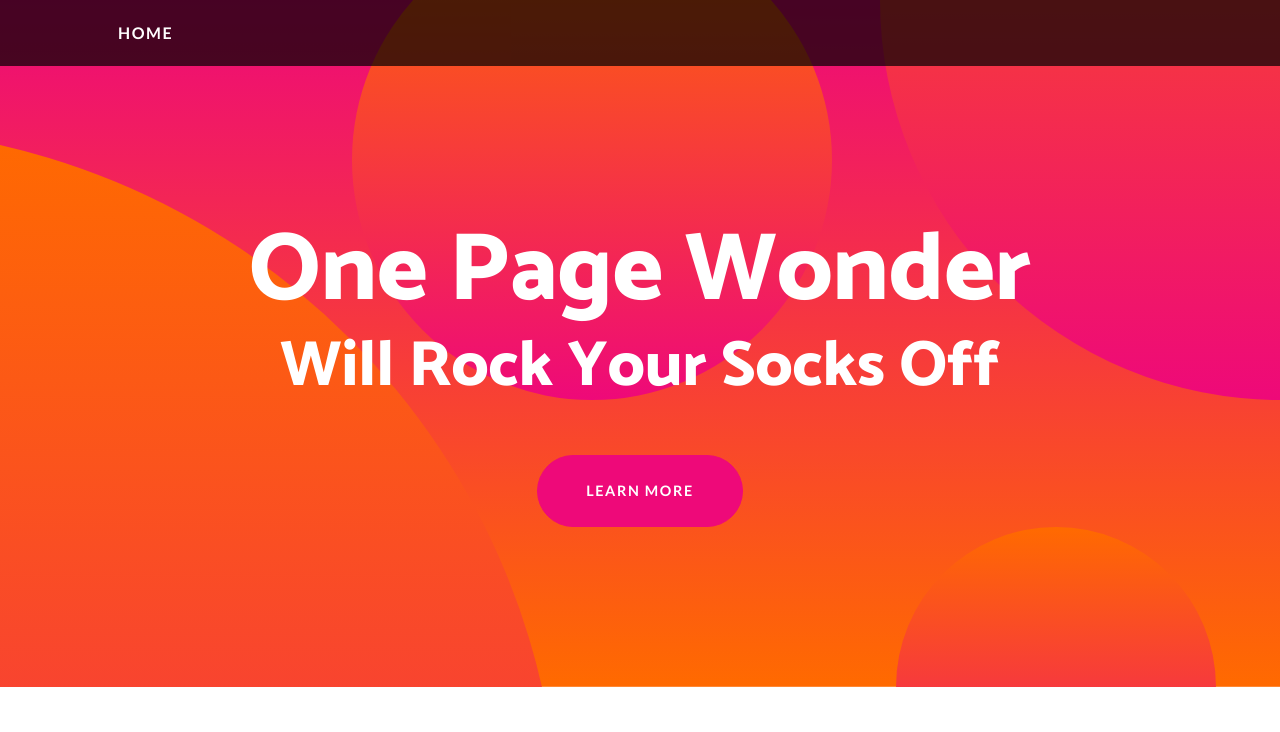
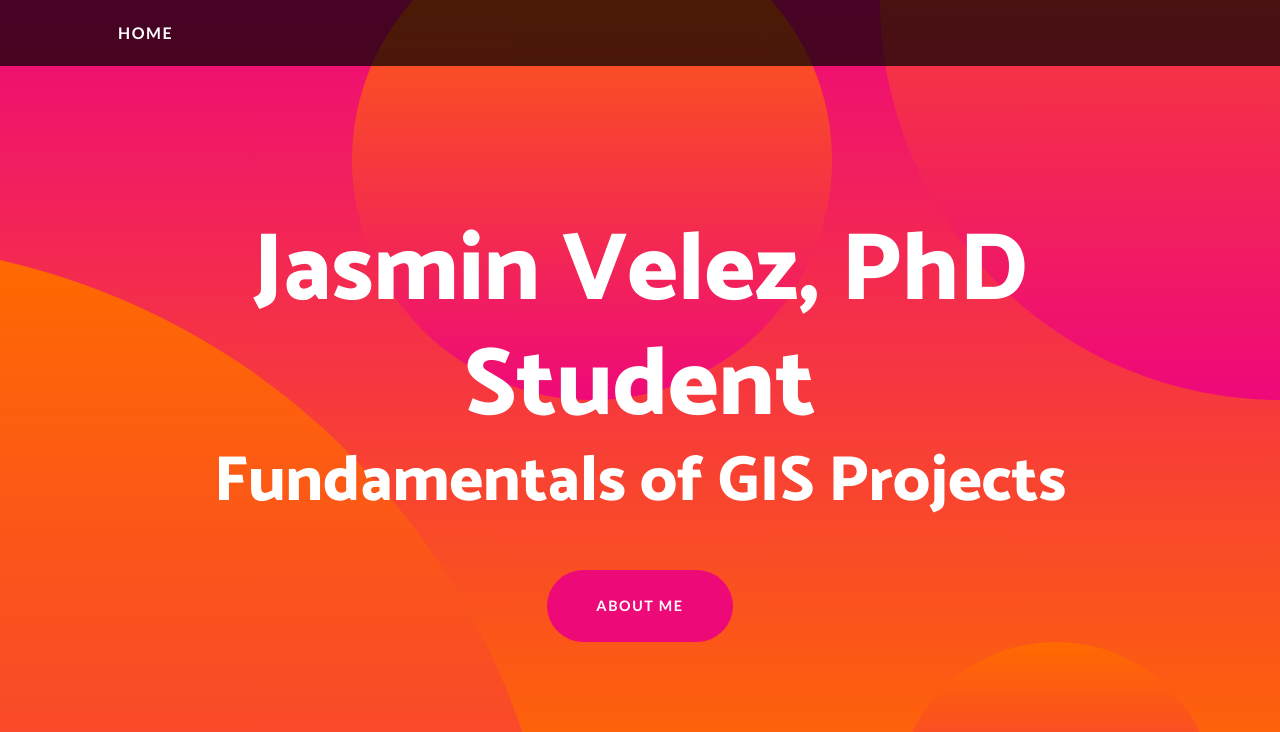
Before and after one commit to jasminvg/jasminvg, a plain HTML site: page index.html in a window 1280 px wide. Shown: the top 732 px of the page. Drawn offline with nearby package versions, Linux system fonts and the light colour scheme.

Commit message:
Update index.html

```diff
--- a/index.html
+++ b/index.html
@@ -30,9 +30,9 @@
         <header class="masthead text-center text-white">
             <div class="masthead-content">
                 <div class="container px-5">
-                    <h1 class="masthead-heading mb-0">One Page Wonder</h1>
-                    <h2 class="masthead-subheading mb-0">Will Rock Your Socks Off</h2>
-                    <a class="btn btn-primary btn-xl rounded-pill mt-5" href="#scroll">Learn More</a>
+                    <h1 class="masthead-heading mb-0">Jasmin Velez, PhD Student</h1>
+                    <h2 class="masthead-subheading mb-0">Fundamentals of GIS Projects</h2>
+                    <a class="btn btn-primary btn-xl rounded-pill mt-5" href="#scroll">About Me</a>
                 </div>
             </div>
             <div class="bg-circle-1 bg-circle"></div>
@@ -54,6 +54,7 @@
                         </div>
                     </div>
                 </div>
+                 <a class="btn btn-primary btn-xl rounded-pill mt-5" href="#container">Learn More</a>
             </div>
         </section>
         <!-- Content section 2-->
```
